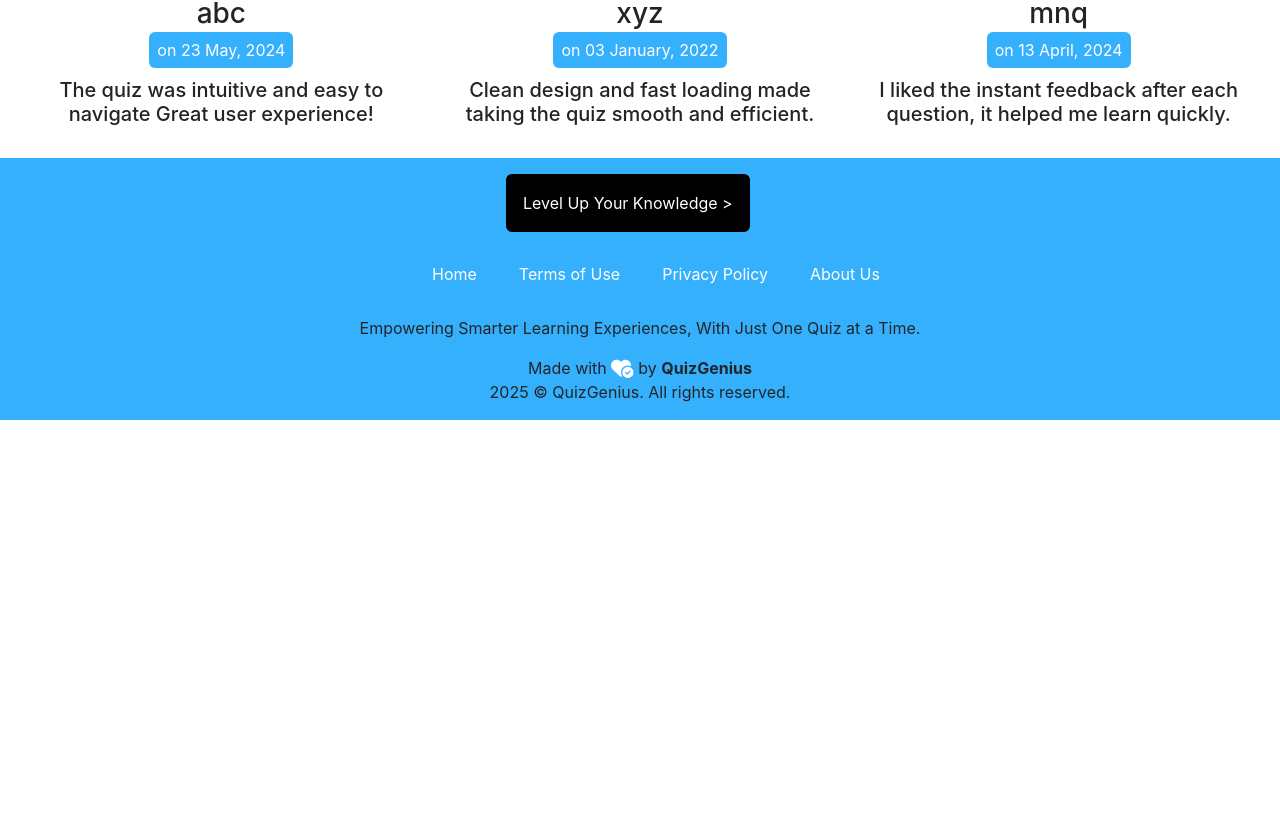
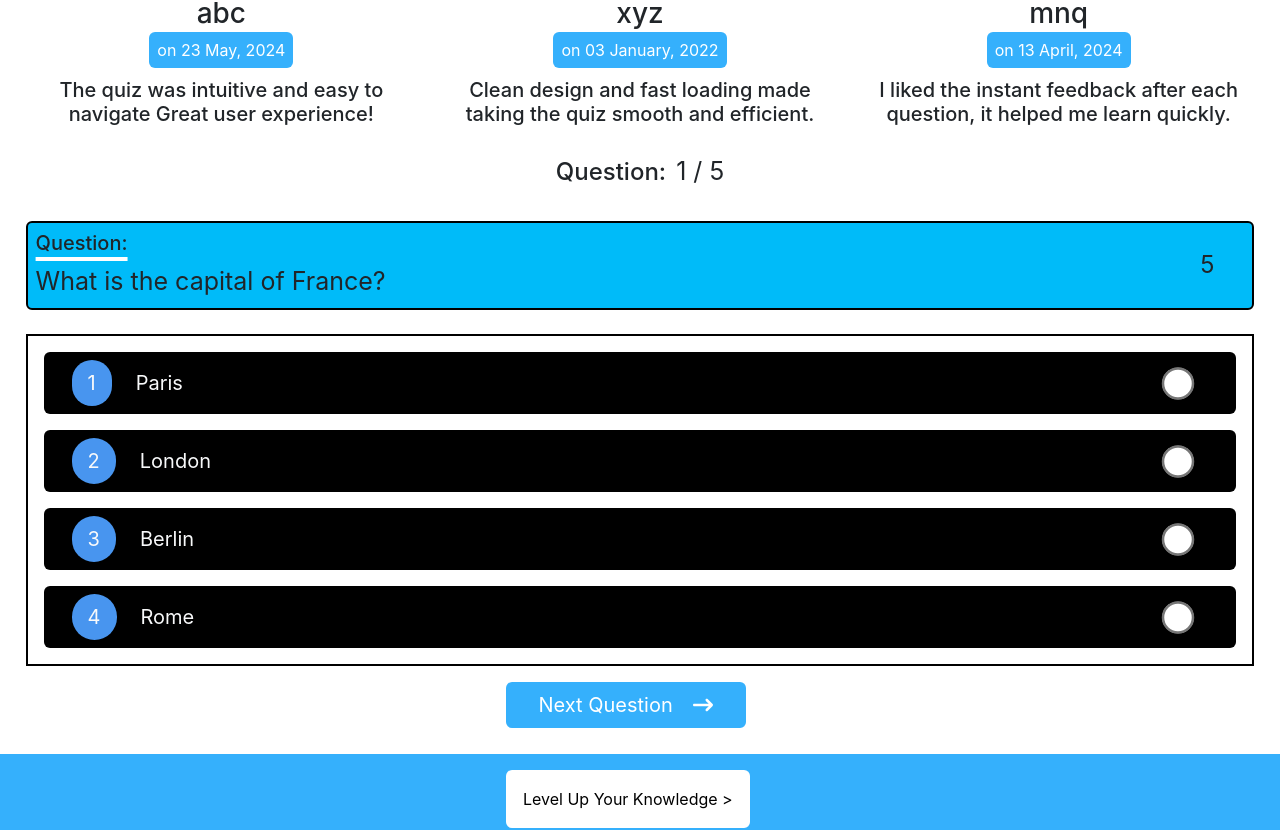
Before and after one commit to vikas-trivedi01/Quiz-system, a React (Vite) app in the folder frontend/: page / in a window 1280 px wide. Shown: the part 870-1700 px from the top of the page. Before the commit the page ends 1290 px from the top, so only its background shows below. Built offline with nearby package versions, Linux system fonts and the light colour scheme.

Commit message:
add quiz result page and configure state passing and routing using location and navigator

```diff
--- a/frontend/src/components/Home.jsx
+++ b/frontend/src/components/Home.jsx
@@ -6,6 +6,7 @@ import progress from "../assets/illustrations/progress.png";
 import userOne from "../assets/users/user-one.png";
 import userTwo from "../assets/users/user-two.png";
 import userThree from "../assets/users/user-three.png";
+import Quiz from "./Quiz";
 
 const Home = () => {
   return (
@@ -57,6 +58,8 @@ const Home = () => {
           />
         </div>
       </div>
+
+      <Quiz />
     </>
   );
 };
--- a/frontend/src/components/ListItem.jsx
+++ b/frontend/src/components/ListItem.jsx
@@ -17,7 +17,7 @@ const ListItem = ({
     padding: "7px",
     width: "150px",
     border: "none",
-    cursor: "spanointer",
+    cursor: "pointer",
     marginRight: "15px",
   };
 
@@ -36,8 +36,6 @@ const ListItem = ({
     <div
       className="rounded p-2"
       style={{
-        // background: "lighCoral",
-        // border: "2px solid linear-gradient(135deg,rgb(145, 192, 236),rgb(179, 233, 242))",
         borderRadius: "6px",
         color: "0A0F2A",
         margin: "30px",
--- a/frontend/src/components/Quiz.jsx
+++ b/frontend/src/components/Quiz.jsx
@@ -1,9 +1,9 @@
-import {
-  faArrowRightLong
-} from "@fortawesome/free-solid-svg-icons";
+import { faArrowRightLong, faTrophy } from "@fortawesome/free-solid-svg-icons";
 
 import { FontAwesomeIcon } from "@fortawesome/react-fontawesome";
 import { useState, useEffect } from "react";
+
+import { useNavigate } from "react-router-dom";
 
 const Quiz = () => {
   const nextButtonStyle = {
@@ -18,103 +18,45 @@ const Quiz = () => {
     fontSize: "20px",
   };
 
+  const resultButtonStyle = {
+    backgroundColor: `var(--clr-accent)`,
+    color: "#000",
+    borderRadius: `var(--border-radius)`,
+    padding: "8px",
+    width: "240px",
+    border: "none",
+    cursor: "pointer",
+    marginLeft: "30rem",
+    fontSize: "20px",
+  };
+
   const quizData = [
     {
-      id: Math.floor(Math.random() * 1000) + 1,
+      id: 1,
       question: "What is the capital of France?",
       options: ["Paris", "London", "Berlin", "Rome"],
       rightAnswer: "Paris",
     },
     {
-      id: Math.floor(Math.random() * 1000) + 1,
+      id: 2,
       question: "Which planet is known as the Red Planet?",
       options: ["Earth", "Mars", "Jupiter", "Venus"],
       rightAnswer: "Mars",
     },
     {
-      id: Math.floor(Math.random() * 1000) + 1,
+      id: 3,
       question: "Who wrote 'To Kill a Mockingbird'?",
       options: ["Harper Lee", "Mark Twain", "J.K. Rowling", "Jane Austen"],
       rightAnswer: "Harper Lee",
     },
     {
-      id: Math.floor(Math.random() * 1000) + 1,
+      id: 4,
       question: "What is the smallest prime number?",
       options: ["0", "1", "2", "3"],
       rightAnswer: "2",
     },
     {
-      id: Math.floor(Math.random() * 1000) + 1,
-      question: "What is the value of π (pi) approximately?",
-      options: ["2.14", "3.14", "3.41", "4.13"],
-      rightAnswer: "3.14",
-    },
-    {
-      id: Math.floor(Math.random() * 1000) + 1,
-      question: "Which ocean is the largest?",
-      options: ["Atlantic", "Indian", "Arctic", "Pacific"],
-      rightAnswer: "Pacific",
-    },
-    {
-      id: Math.floor(Math.random() * 1000) + 1,
-      question: "Which language is primarily spoken in Brazil?",
-      options: ["Spanish", "Portuguese", "French", "English"],
-      rightAnswer: "Portuguese",
-    },
-    {
-      id: Math.floor(Math.random() * 1000) + 1,
-      question: "What is the boiling point of water?",
-      options: ["90°C", "100°C", "120°C", "80°C"],
-      rightAnswer: "100°C",
-    },
-    {
-      id: Math.floor(Math.random() * 1000) + 1,
-      question: "What does HTML stand for?",
-      options: [
-        "Hyper Text Markup Language",
-        "Home Tool Markup Language",
-        "Hyperlinks and Text Markup Language",
-        "Highlevel Text Machine Language",
-      ],
-      rightAnswer: "Hyper Text Markup Language",
-    },
-    {
-      id: Math.floor(Math.random() * 1000) + 1,
-      question: "Who painted the Mona Lisa?",
-      options: [
-        "Vincent Van Gogh",
-        "Leonardo da Vinci",
-        "Pablo Picasso",
-        "Michelangelo",
-      ],
-      rightAnswer: "Leonardo da Vinci",
-    },
-    {
-      id: Math.floor(Math.random() * 1000) + 1,
-      question: "Which element has the symbol 'O'?",
-      options: ["Gold", "Oxygen", "Silver", "Hydrogen"],
-      rightAnswer: "Oxygen",
-    },
-    {
-      id: Math.floor(Math.random() * 1000) + 1,
-      question: "What is the square root of 64?",
-      options: ["6", "7", "8", "9"],
-      rightAnswer: "8",
-    },
-    {
-      id: Math.floor(Math.random() * 1000) + 1,
-      question: "Which year did World War II end?",
-      options: ["1945", "1939", "1918", "1950"],
-      rightAnswer: "1945",
-    },
-    {
-      id: Math.floor(Math.random() * 1000) + 1,
-      question: "Which device is used to measure temperature?",
-      options: ["Barometer", "Thermometer", "Hygrometer", "Altimeter"],
-      rightAnswer: "Thermometer",
-    },
-    {
-      id: Math.floor(Math.random() * 1000) + 1,
+      id: 5,
       question: "Which gas do plants absorb from the atmosphere?",
       options: ["Oxygen", "Nitrogen", "Carbon Dioxide", "Hydrogen"],
       rightAnswer: "Carbon Dioxide",
@@ -128,6 +70,8 @@ const Quiz = () => {
   const [timer, setTimer] = useState(0);
   const [isAnswered, setIsAnswered] = useState(false);
   const [selectedOptionId, setSelectedOptionId] = useState(null);
+
+  const navigate = useNavigate();
 
   let interval = null;
   useEffect(() => {
@@ -144,11 +88,14 @@ const Quiz = () => {
 
   const getNextQuestion = () => {
     if (isAnswered) {
-      setQuestionsCounter((prev) => prev + 1);
-      setCurrentQuestionObj(quizData[questionsCounter - 1]);
+      const nextIndex = questionsCounter;
+      if (nextIndex < quizData.length) {
+        setCurrentQuestionObj(quizData[nextIndex]);
+        setQuestionsCounter(nextIndex + 1);
         setTimer(0);
         setIsAnswered(false);
         setSelectedOptionId(null);
+      }
     } else {
       alert("Please select an option");
     }
@@ -185,14 +132,11 @@ const Quiz = () => {
         <span
           style={{ marginLeft: "10px", marginTop: "-5px", fontSize: "25px" }}
         >
-
           {questionsCounter} / {quizData.length}
-
         </span>
       </div>
 
       <div style={{ margin: "2%" }}>
-
         <div
           style={{
             border: "2px solid #000",
@@ -201,9 +145,17 @@ const Quiz = () => {
           }}
           className="p-2 d-flex justify-content-between"
         >
-
           <div>
-            <h5>Question: </h5>{" "}
+            <h5
+              style={{
+                textDecoration: "underline",
+                textDecorationColor: "#fff",
+                textDecorationThickness: "4px",
+                textUnderlineOffset: "7px",
+              }}
+            >
+              Question:{" "}
+            </h5>{" "}
             <span style={{ fontSize: "25px" }}>
               {currentQuestionObj.question}
             </span>
@@ -218,13 +170,10 @@ const Quiz = () => {
           >
             {timer}
           </span>
-
         </div>
 
         <div style={{ border: "2px solid #000" }} className="mt-4">
-          {
-
-          currentQuestionObj.options.map((option, index) => {
+          {currentQuestionObj.options.map((option, index) => {
             return (
               <div
                 key={index}
@@ -265,15 +214,25 @@ const Quiz = () => {
                     }}
                   />
                 </div>
-
               </div>
             );
-          })
-
-          }
+          })}
         </div>
 
         <div>
+          {isAnswered &&
+          quizData[questionsCounter - 1] == quizData[quizData.length - 1] ? (
+            <button
+              className="btn mt-3"
+              style={resultButtonStyle}
+              onClick={() =>
+                navigate("quizzes/result", { state: { quizData, answers } })
+              }
+            >
+              Result {console.log(answers)}
+              <FontAwesomeIcon icon={faTrophy} style={{ marginLeft: "20px" }} />
+            </button>
+          ) : (
             <button
               className="btn mt-3"
               style={nextButtonStyle}
@@ -285,6 +244,7 @@ const Quiz = () => {
                 style={{ marginLeft: "20px" }}
               />
             </button>
+          )}
         </div>
       </div>
     </>
--- /dev/null
+++ b/frontend/src/components/QuizResult.jsx
@@ -0,0 +1,73 @@
+import { NavLink, useLocation } from "react-router-dom";
+import { FontAwesomeIcon } from "@fortawesome/react-fontawesome";
+import { faHome } from "@fortawesome/free-solid-svg-icons";
+import quizResultImg from "../assets/illustrations/quiz-result.jpg";
+
+const QuizResult = () => {
+
+  const location = useLocation();
+  const { quizData, answers } = location.state;
+
+  const homeButtonStyle = {
+    backgroundColor: "#000",
+    color: "#fff",
+    borderRadius: `var(--border-radius)`,
+    padding: "10px",
+    width: "200px",
+    border: "none",
+    cursor: "pointer",
+    marginTop: "20px",
+  };
+
+  const rightAnswers = quizData.filter((question) => {
+    return answers.find((answer) => {
+      return answer.questionId == question.id &&
+        answer.givenAnswer == question.rightAnswer
+        ? true
+        : false;
+    });
+  });
+
+  return (
+    <div className="d-flex justify-content-between">
+      <img
+        src={quizResultImg}
+        alt="Quiz result illustration"
+        height={350}
+        width={600}
+      />
+
+      <div className="text-center mt-5" style={{ marginRight: "200px" }}>
+
+        <span style={{ fontSize: "28px" }}>Your Score</span>{" "}
+        <h2
+          style={{
+            backgroundColor: "#FF5E9A",
+            color: "#fff",
+            width: "max-content",
+            borderRadius: "6px",
+            marginLeft: "135px",
+          }}
+          className="py-2 px-4"
+        >
+          {rightAnswers.length} / {quizData.length}
+        </h2>
+
+        <h4 className="mt-4">
+          Congratulaions! <br />
+          Great job, User! You have done well
+        </h4>
+
+        <button style={homeButtonStyle}>
+          <NavLink to="/" style={{ color: "#fff", textDecoration: "none" }}>
+            Back to Home
+          </NavLink>
+          <FontAwesomeIcon icon={faHome} style={{ marginLeft: "10px" }} />
+        </button>
+
+      </div>
+    </div>
+  );
+};
+
+export default QuizResult;
--- a/frontend/src/main.jsx
+++ b/frontend/src/main.jsx
@@ -7,6 +7,7 @@ import QuizCode from "./components/QuizCode";
 import QuizList from "./components/QuizList";
 import Terms from "./components/Terms";
 import Privacy from "./components/Privacy";
+import QuizResult from "./components/QuizResult";
 
 const router = createBrowserRouter(
   createRoutesFromElements(
@@ -17,6 +18,7 @@ const router = createBrowserRouter(
       <Route path="quizzes">
         <Route path="quizcode" element={ <QuizCode /> } />
         <Route path="quizlist" element={ <QuizList /> } />
+        <Route path="result" element={ <QuizResult /> } />
       </Route>
 
       <Route path="terms" element={ <Terms /> } />
--- a/frontend/src/styles/footer.css
+++ b/frontend/src/styles/footer.css
@@ -4,16 +4,17 @@
 }
 
 #footer-btn {
-  background-color: black;
+  background-color: rgb(255, 255, 255);
   border-radius: var(--border-radius);
-  color: rgb(255, 255, 255);
+  color: rgb(0, 0, 0);
   padding: 16px;
   margin-left: 490px;
   margin-bottom: 10px;
 }
 
 #footer-btn:hover {
-  background-color: rgba(0, 0, 0, 0.377);
+  background-color: rgba(0, 63, 253, 0.377);
+  color: #ffffff;
 }
 
 #footer-pages-list {
```
Also changed, not shown: frontend/src/assets/illustrations/quiz-result.jpg (added). Lines whose indentation alone changed are shown as unchanged.
